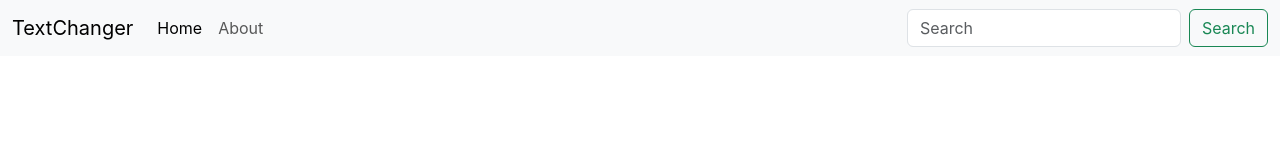
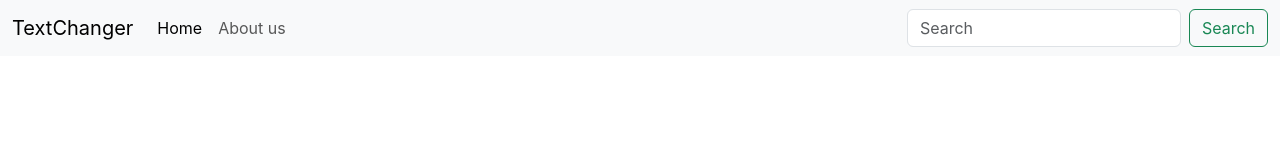
Before and after one commit to HussainGhantiwala/TextChanger-ReactJS, a React (Create React App) app: page / in a window 1280 px wide. Shown: the top 160 px of the page. Built offline with nearby package versions, Linux system fonts and the light colour scheme.

Commit message:
Props and NavBar

```diff
--- a/src/App.js
+++ b/src/App.js
@@ -1,32 +1,12 @@
 
 import './App.css';
+import Navbar from './components/Navbar';
 
 function App() {
   return (
-    <>
-  <nav className="navbar navbar-expand-lg bg-body-tertiary">
-  <div className="container-fluid">
-    <a className="navbar-brand" href="/">TextChanger</a>
-    <button className="navbar-toggler" type="button" data-bs-toggle="collapse" data-bs-target="#navbarSupportedContent" aria-controls="navbarSupportedContent" aria-expanded="false" aria-label="Toggle navigation">
-      <span className="navbar-toggler-icon"></span>
-    </button>
-    <div className="collapse navbar-collapse" id="navbarSupportedContent">
-      <ul className="navbar-nav me-auto mb-2 mb-lg-0">
-        <li className="nav-item">
-          <a className="nav-link active" aria-current="page"href="/">Home</a>
-        </li>
-        <li className="nav-item">
-          <a className="nav-link"href="/">About</a>
-        </li>
-      </ul>
-      <form className="d-flex" role="search">
-        <input className="form-control me-2" type="search" placeholder="Search" aria-label="Search"/>
-        <button className="btn btn-outline-success" type="submit">Search</button>
-      </form>
-    </div>
-  </div>
-</nav>
-   </>
+<>
+<Navbar title="TextChanger" homeText="Home" aboutText="About us"/> {/*This is made using props*/}
+</>
   );
 }
 
--- /dev/null
+++ b/src/components/Navbar.js
@@ -0,0 +1,43 @@
+import React from 'react'
+import PropTypes from 'prop-types'
+
+export default function Navbar(props) {
+  return (
+    <>
+  <nav className="navbar navbar-expand-lg bg-body-tertiary">
+  <div className="container-fluid">
+    <a className="navbar-brand" href="/">{props.title}</a>
+    <button className="navbar-toggler" type="button" data-bs-toggle="collapse" data-bs-target="#navbarSupportedContent" aria-controls="navbarSupportedContent" aria-expanded="false" aria-label="Toggle navigation">
+      <span className="navbar-toggler-icon"></span>
+    </button>
+    <div className="collapse navbar-collapse" id="navbarSupportedContent">
+      <ul className="navbar-nav me-auto mb-2 mb-lg-0">
+        <li className="nav-item">
+          <a className="nav-link active" aria-current="page"href="/">{props.homeText}</a>
+        </li>
+        <li className="nav-item">
+          <a className="nav-link"href="/">{props.aboutText}</a>
+        </li>
+      </ul>
+      <form className="d-flex" role="search">
+        <input className="form-control me-2" type="search" placeholder="Search" aria-label="Search"/>
+        <button className="btn btn-outline-success" type="submit">Search</button>
+      </form>
+    </div>
+  </div>
+</nav>
+</>
+  );
+}
+
+Navbar.propTypes={
+    title:PropTypes.string.isRequired,
+    homeText:PropTypes.string.isRequired,
+    aboutText:PropTypes.string.isRequired
+}
+
+Navbar.defaultProps={
+    title:"This is the default text",
+    aboutText:"This is default home text",
+    homeText:"This is default home text"
+}
```
